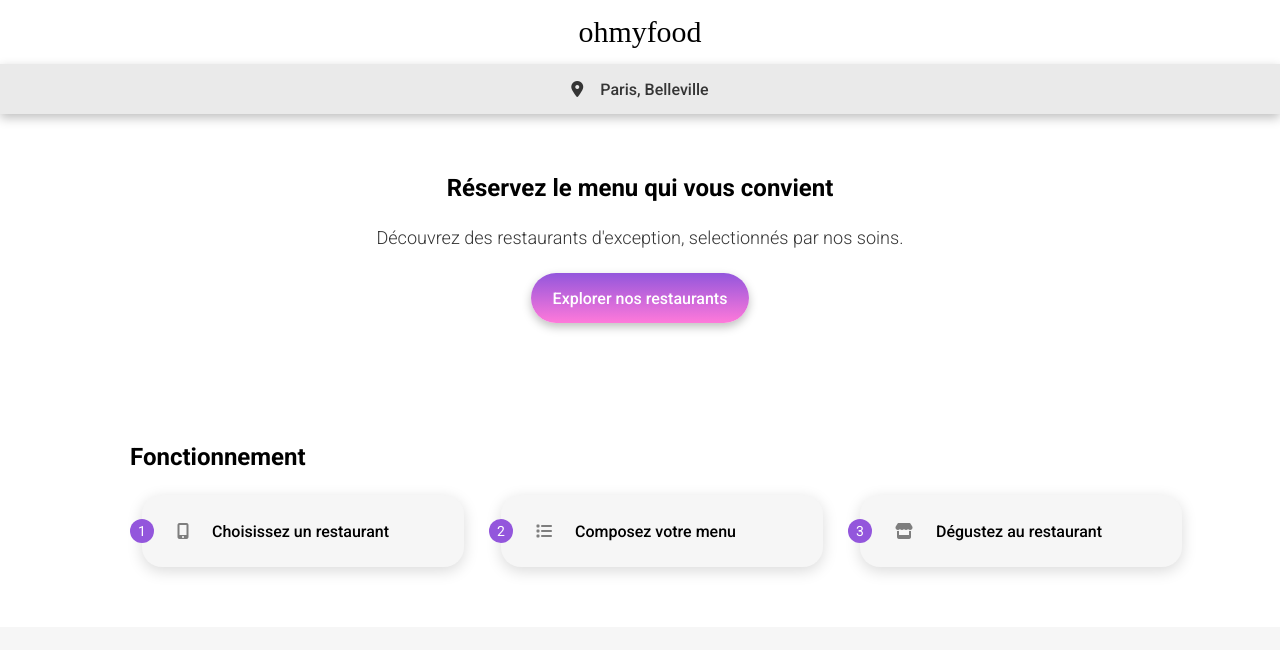
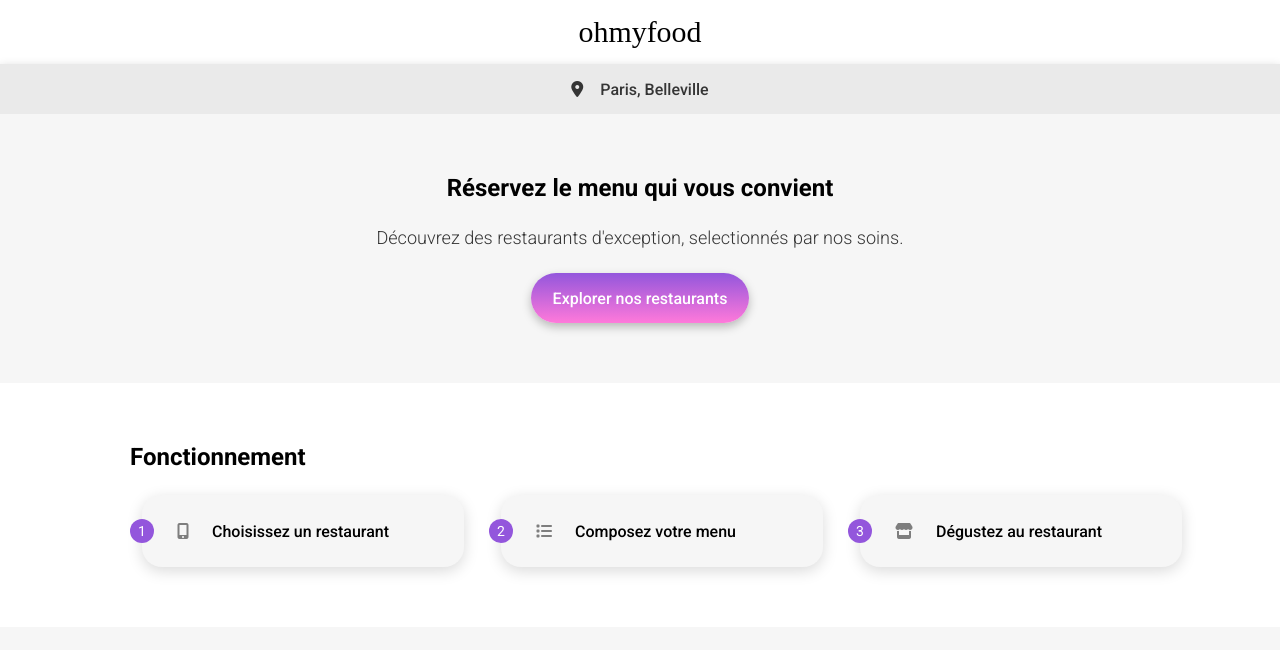
Before and after one commit to CarolineB13/ohmyfood, a website: page index.html in a window 1280 px wide. Shown: the top 650 px of the page. Drawn offline with Linux system fonts and the light colour scheme; a web font is replaced by a local one.

Commit message:
modif couleur background section search index

```diff
--- a/sass/main.scss
+++ b/sass/main.scss
@@ -534,7 +534,7 @@ section {
 }
 
     .search {
-        background-color: var(--background-color);
+        background-color: $back-ground-color;
         display: flex;
         flex-direction: column;
         align-items: center;
```
Also changed, not shown: assets/styles/style.css, 1 other file.
